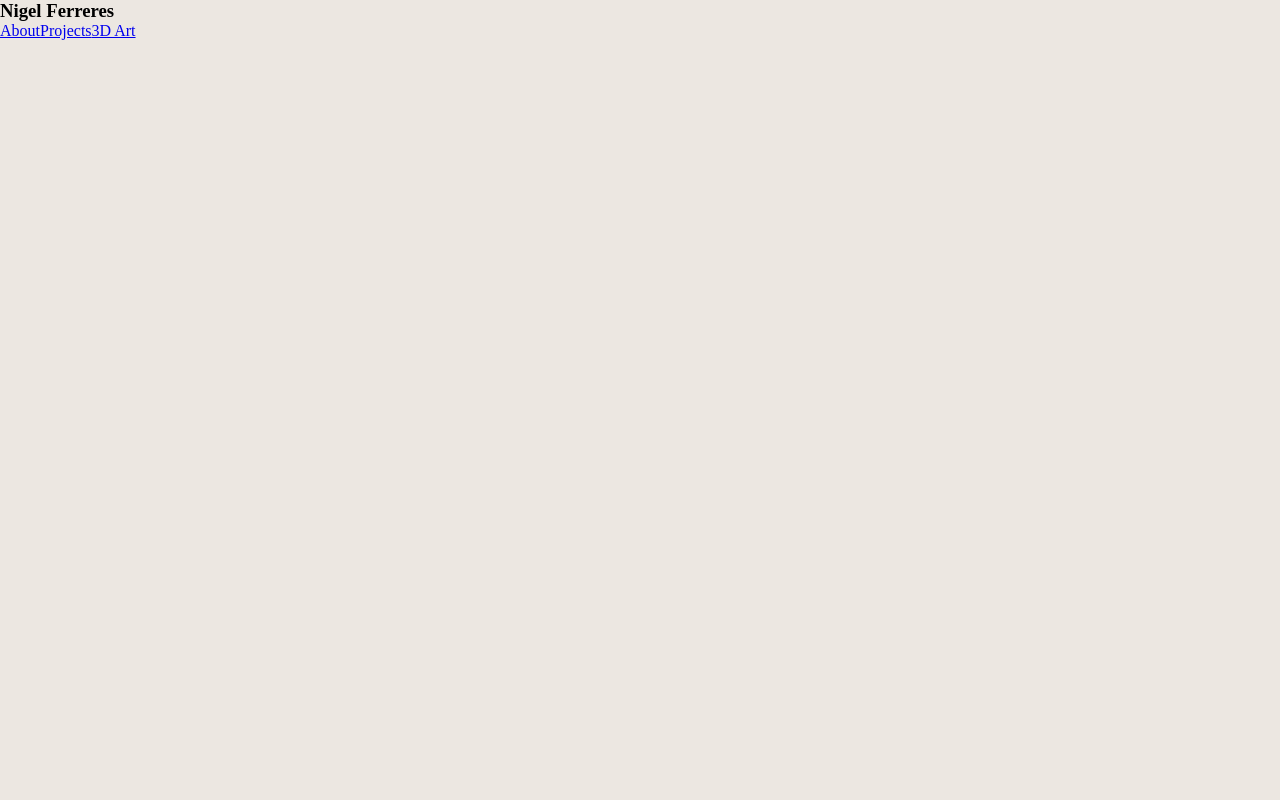
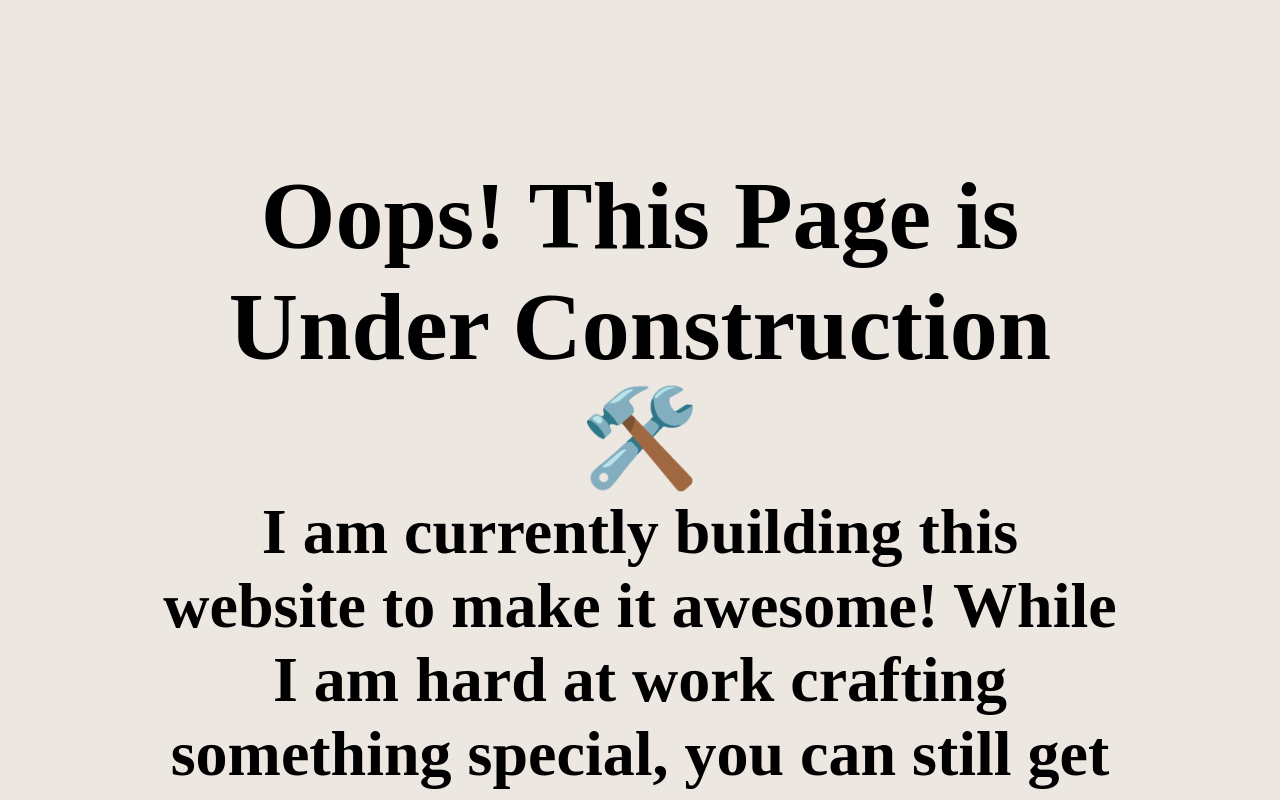
Before and after one commit to NigelFerrefe/Portfolio, a React (Vite) app: page / in a window 1280 px wide. Shown: the top 800 px of the page. Built offline with nearby package versions, Linux system fonts and the light colour scheme.

Commit message:
deploy building page

```diff
--- a/src/App.jsx
+++ b/src/App.jsx
@@ -2,7 +2,7 @@
 import './App.css'
 
 /*Pages*/
-import HomePage from "./pages/HomePage";
+// import HomePage from "./pages/HomePage";
 import AboutPage from "./pages/AboutPage";
 import ProjectsPage from "./pages/ProjectsPage";
 import ArtPage from "./pages/ArtPage";
@@ -14,12 +14,12 @@
   return (
     <div>
       <Routes>
+        <Route path="/" element={<ErrorPage/>} />
 
-        <Route path="/" element={<HomePage/>} />
+        {/* <Route path="/" element={<HomePage/>} /> */}
         <Route path="/about" element={<AboutPage/>} />
         <Route path="/projects" element={<ProjectsPage/>} />
         <Route path="/art" element={<ArtPage/>} />
-        <Route path="*" element={<ErrorPage/>} />
       </Routes>
     </div>
   )
```
